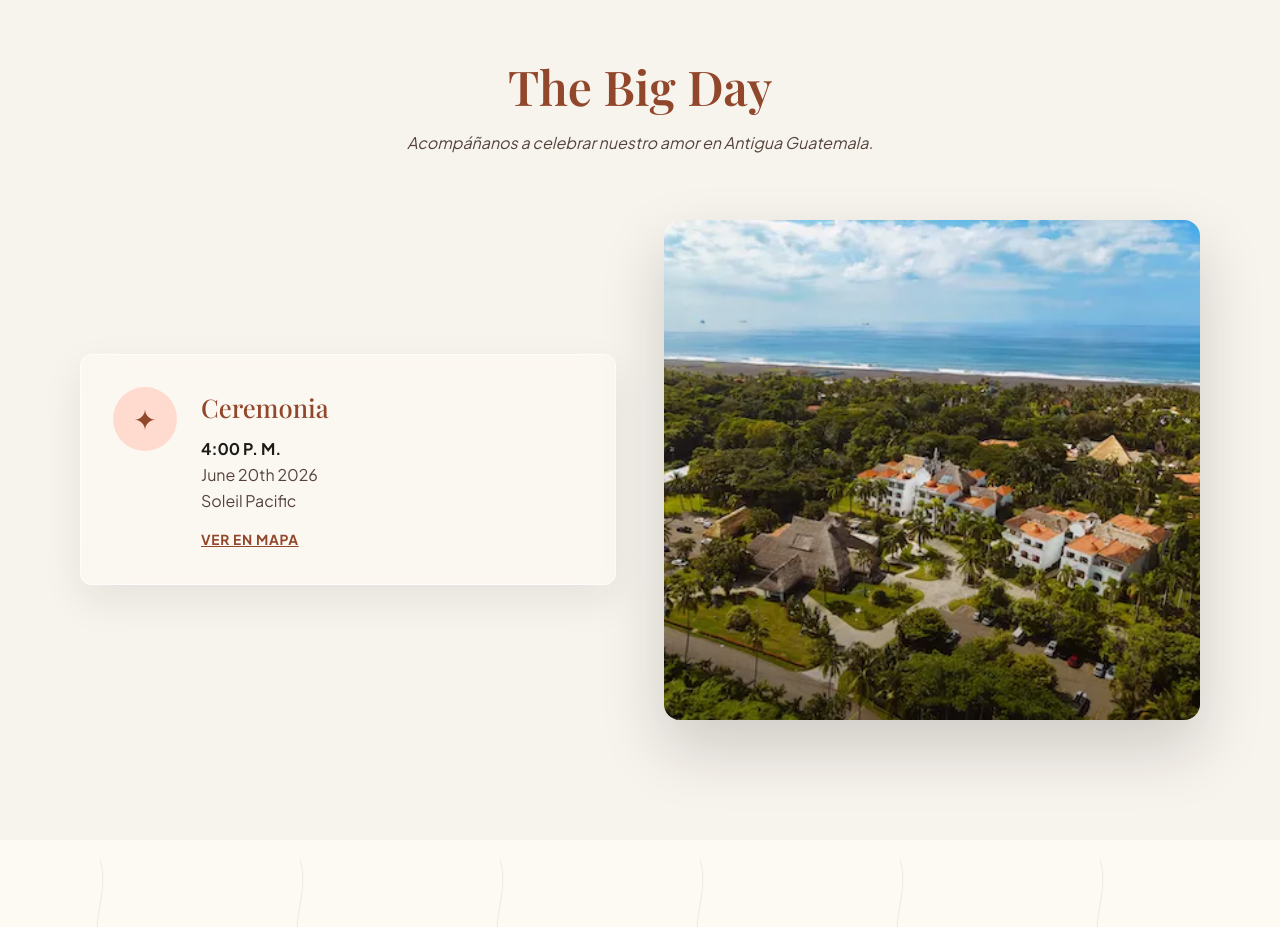
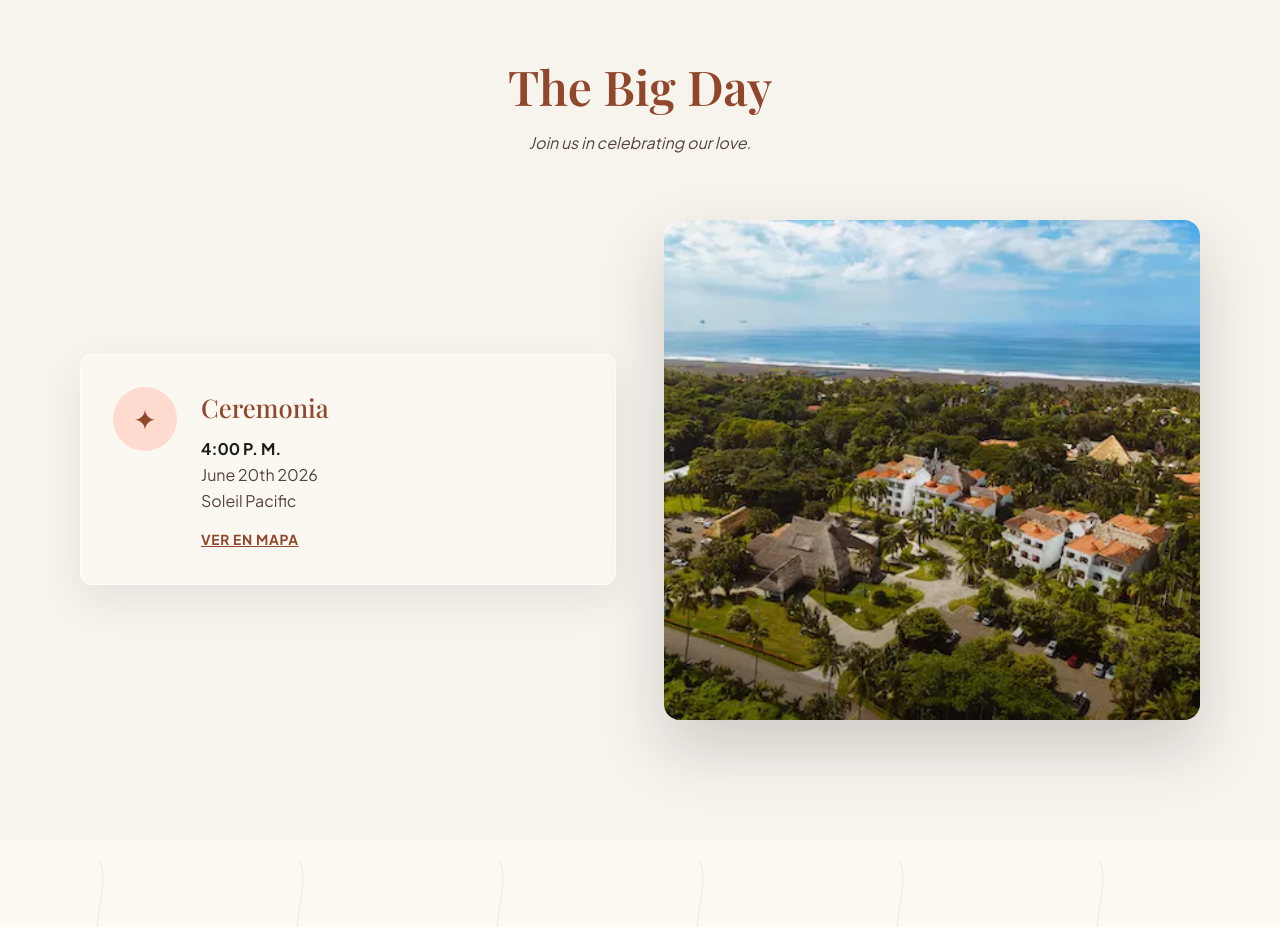
Before and after one commit to jennyandjeff/save-the-date, a plain HTML site: page index.html in a window 1280 px wide. Shown: the part 1860-2787 px from the top of the page. Drawn offline with nearby package versions, Linux system fonts and the light colour scheme; a web font is replaced by a local one.

Commit message:
Actualizacion

```diff
--- a/index.html
+++ b/index.html
@@ -57,7 +57,7 @@
       <div class="details__inner">
         <div class="section-heading">
           <h2 id="details-title">The Big Day</h2>
-          <p>Acompáñanos a celebrar nuestro amor en Antigua Guatemala.</p>
+          <p>Join us in celebrating our love.</p>
         </div>
 
         <div class="details-grid">
```
